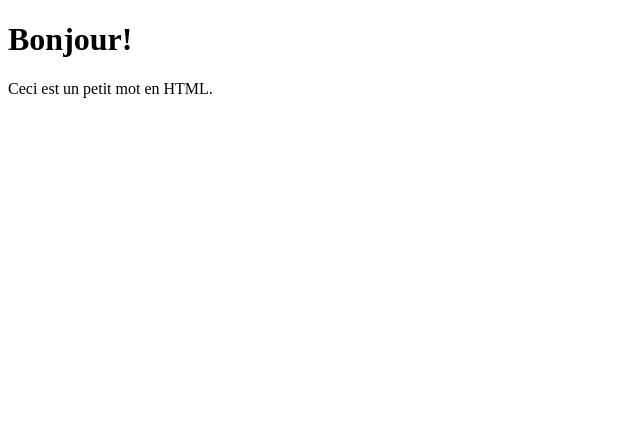
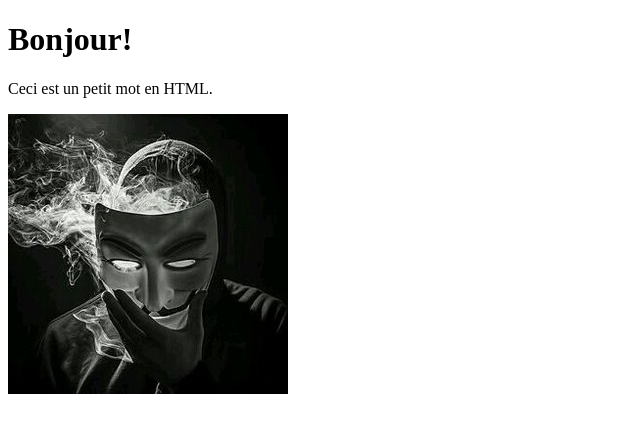
Before and after one commit to HelloMan33/HelloMan33.github.io, a plain HTML site: page index.html in a window 1280 px wide. Shown: the whole page, without its empty margins (0-640 px from the left). Drawn offline with Linux system fonts and the light colour scheme.

Commit message:
Update index.html

```diff
--- a/index.html
+++ b/index.html
@@ -6,6 +6,6 @@
 <body>
     <h1>Bonjour!</h1>
     <p>Ceci est un petit mot en HTML.</p>
-    <img src="cc.jpg>
+    <img src="cc.jpg">
 </body>
 </html>
```
